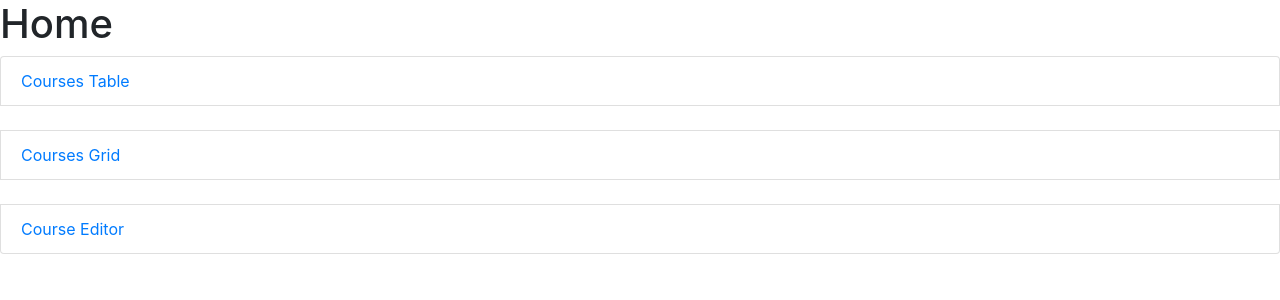
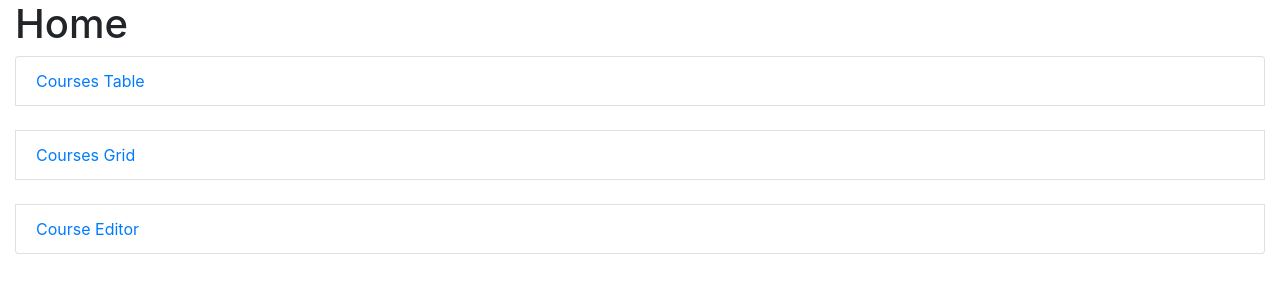
Before and after one commit to luwcs/wbdv-sp21-02-luwei-client-react, a React (Create React App) app: page / in a window 1280 px wide. Shown: the top 300 px of the page. Built offline with nearby package versions, Linux system fonts and the light colour scheme.

Commit message:
finished hw

```diff
--- a/src/components/course-manager/course-manager.js
+++ b/src/components/course-manager/course-manager.js
@@ -2,7 +2,7 @@
 import CourseTable from "../course-table/course-table";
 import CourseGrid from "../course-grid/course-grid";
 import CourseEditor from "../course-editor/course-editor";
-import {Route} from "react-router-dom";
+import {Link, Route} from "react-router-dom";
 import courseService from "../../services/course-service";
 
 export default class CourseManager
@@ -72,7 +72,9 @@
           <div className="wbdv-sticky-nav-bar">
             <div className="row align-items-center">
               <div className="col-1">
-                <i className="fas fa-bars fa-2x"></i>
+                <Link to="/">
+                  <i className="fas fa-bars fa-2x"></i>
+                </Link>
               </div>
               <div className="col-2 d-none d-lg-block">
                 Course Manager
--- a/src/components/course-table/course-table.js
+++ b/src/components/course-table/course-table.js
@@ -12,7 +12,6 @@
   render() {
     return(
         <div>
-
           <table className="table">
             <thead>
             <tr>
--- a/src/components/home.js
+++ b/src/components/home.js
@@ -2,7 +2,7 @@
 import {Link} from "react-router-dom";
 
 const Home = () =>
-    <div>
+    <div className="container-fluid">
       <h1>Home</h1>
       <div className="list-group">
         <Link to="/courses/table" className="list-group-item">
```
